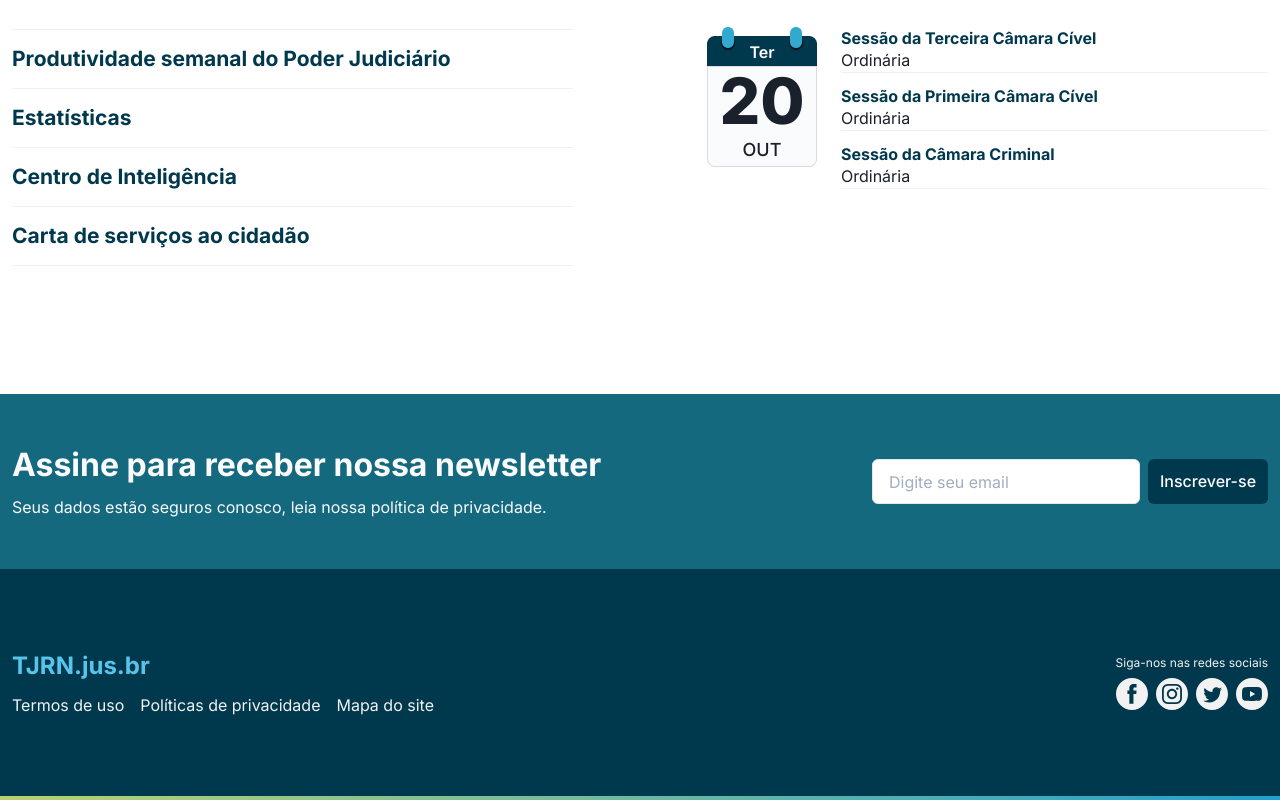
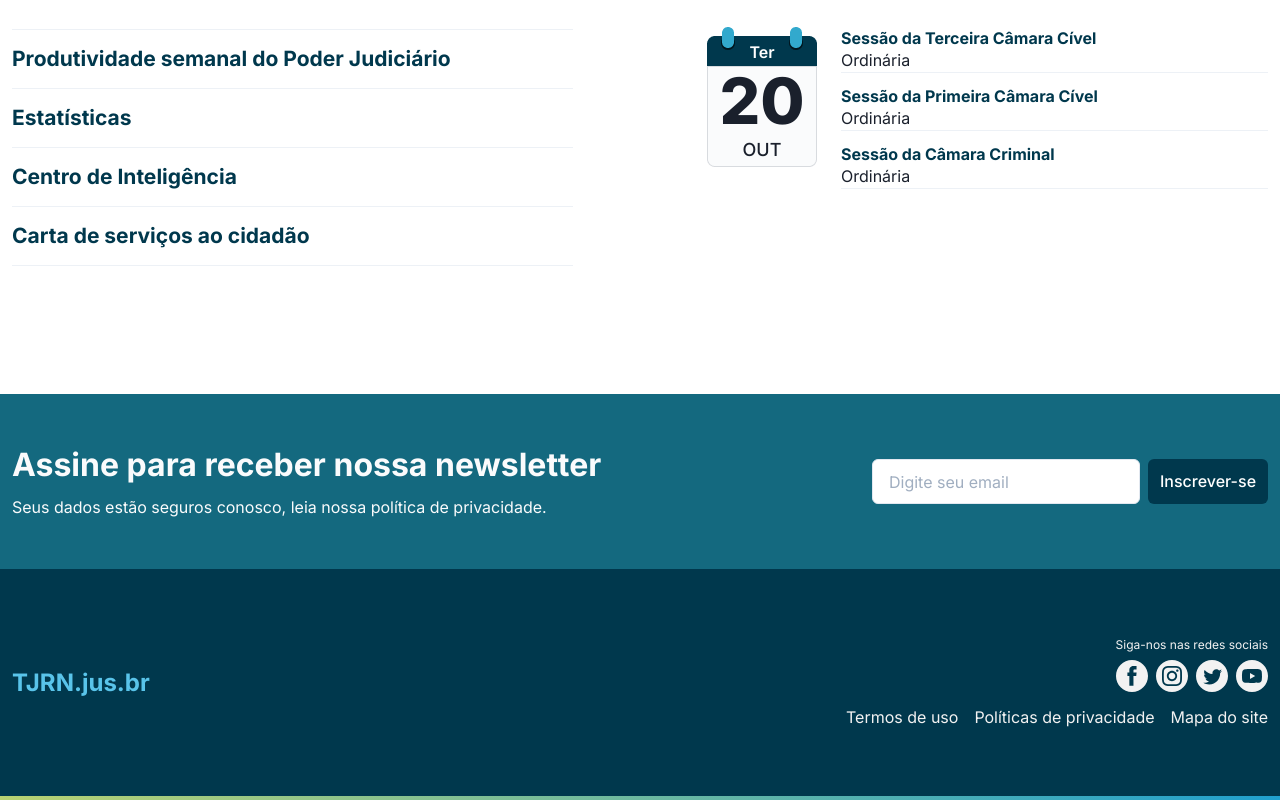
Before and after one commit to yargo11/myTJRN, a Next.js app: page / in a window 1280 px wide. Shown: the part 2748-3548 px from the top of the page. Built offline with nearby package versions, Linux system fonts and the light colour scheme.

Commit message:
melhoria do footer e cardlist

```diff
--- a/src/components/CardList/index.tsx
+++ b/src/components/CardList/index.tsx
@@ -1,5 +1,4 @@
-import { Grid, GridItem, Link, SimpleGrid, SimpleGridProps, Spacer, Text, Icon } from '@chakra-ui/react';
-import { FaBell } from 'react-icons/fa'
+import { SimpleGrid, SimpleGridProps } from '@chakra-ui/react';
 import { ReactNode } from 'react';
 import FilterItem from './FilterItem';
 
--- a/src/components/Footer/SocialMediaList/index.tsx
+++ b/src/components/Footer/SocialMediaList/index.tsx
@@ -1,12 +1,12 @@
-import { SimpleGrid, Link, Image } from '@chakra-ui/react';
+import { HStack, Link, Image } from '@chakra-ui/react';
 
 export default function SocialMediaList () {
     return (
-        <SimpleGrid columns={4} spacing='8px' mt='8px'>
+        <HStack spacing='8px' mt='8px'>
             <Link href='#'><Image src='/icons/FacebookLogo.svg'/></Link>
             <Link href='#'><Image src='/icons/InstagramLogo.svg'/></Link>
             <Link href='#'><Image src='/icons/TwitterLogo.svg'/></Link>
             <Link href='#'><Image src='/icons/YouTubeLogo.svg'/></Link>
-        </SimpleGrid >
+        </HStack >
     );
 }
--- a/src/components/Footer/index.tsx
+++ b/src/components/Footer/index.tsx
@@ -11,7 +11,6 @@ export default function Footer () {
                 h='full'
                 justifyContent='space-between'
                 alignItems='center' flexWrap='wrap'>
-
                 <Box>
                     <Link
                         fontWeight='bold'
@@ -19,17 +18,16 @@ export default function Footer () {
                         color='#59C4EA'
                         lineHeight='121%'
                         href='#'>TJRN.jus.br</Link>
-                        <PolicyFuncionalityList />
                 </Box>
-
-                <Box>
+                <Flex alignItems='end' flexDir='column'>
                     <Text
                         fontWeight='normal'
                         fontSize='75%'
                         color='#F2F2F2'
                         lineHeight='121%'>Siga-nos nas redes sociais</Text>
                         <SocialMediaList />
-                </Box>
+                        <PolicyFuncionalityList />
+                </Flex>
             </ContainerBox>
             <GradientBorder />
         </Box>
```
